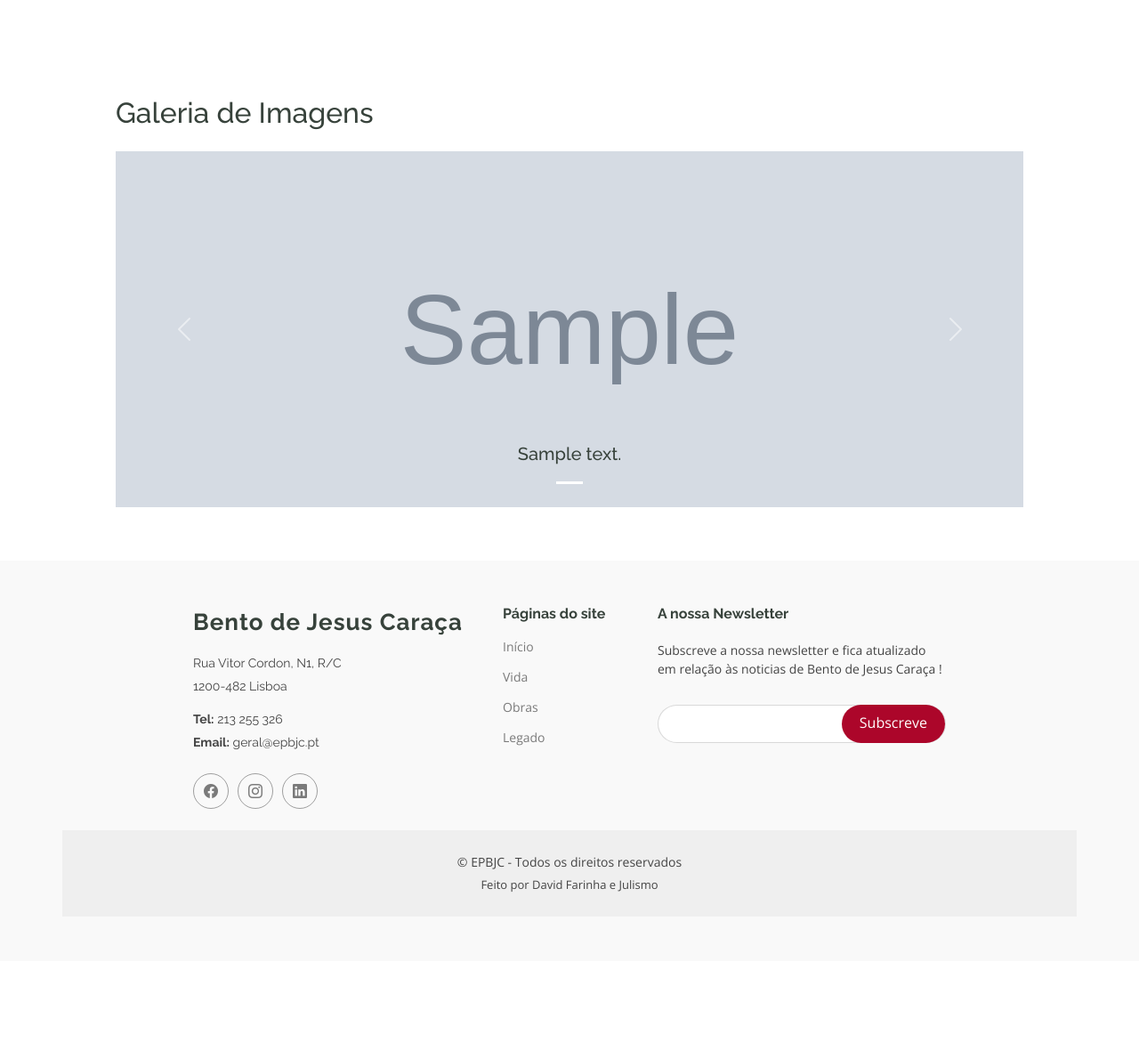
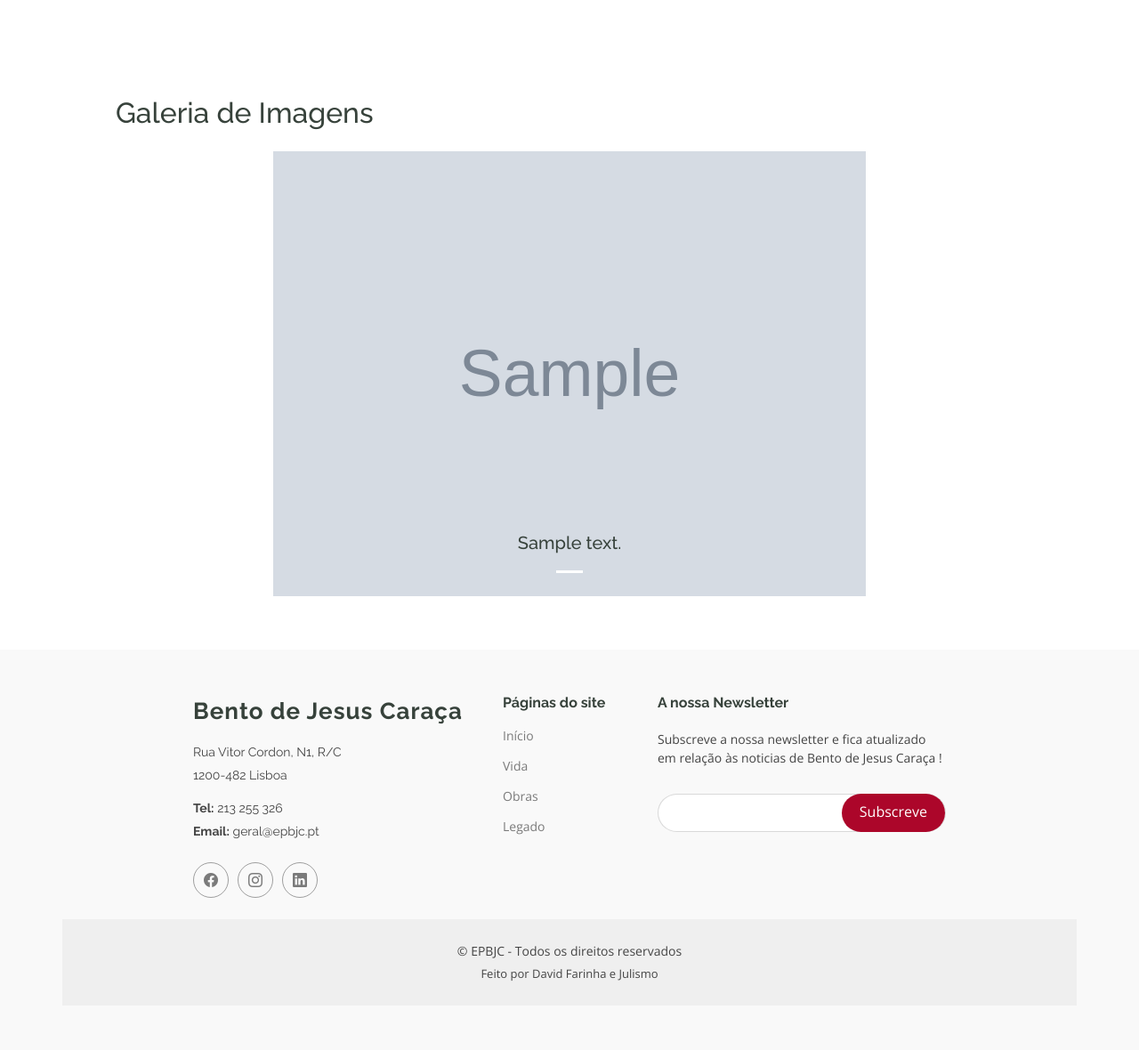
Before and after one commit to L2338/Bento_Jesus_Caraca-Frontend, a PHP site: page /retratos.php in a window 1280 px wide. Shown: the part 90-1270 px from the top of the page at 89% size. Before the commit the page ends 1120 px from the top, so only its background shows below. Run offline with PHP 8.4, Linux system fonts and the light colour scheme; tables that the repository leaves empty or names only in its code hold one stand-in row (values such as "Sample post"); grey boxes marked "Sample" are stand-in pictures.

Commit message:
update
update

```diff
--- a/retratos.php
+++ b/retratos.php
@@ -32,17 +32,16 @@ include('ConfigBD.php');
   <link href="assets/css/main.css" rel="stylesheet">
 
   <style>
-        <style>
     .carousel-container {
-        max-width: 400px; /* Largura reduzida do carrossel */
+        max-width: 350px; /* Largura reduzida do carrossel */
         margin: 0 auto; /* Centraliza o carrossel */
         max-height: 500px; /* Altura máxima menor */
         overflow: hidden;
     }
     .carousel-item img {
-        height: 400px; /* Altura muito pequena para as imagens */
-        object-fit: cover;
-        width: 100%;
+        height: 500px; /* Altura muito pequena para as imagens */
+        object-fit: contain;
+        width: 350px;
     }
 
     @media (max-width: 768px) {
@@ -50,7 +49,7 @@ include('ConfigBD.php');
             height: 100px; /* Altura ainda menor em dispositivos móveis */
         }
     }
-</style>
+
 
   </style>
 
```
Also changed, not shown: assets/img/retratos/retrato2.jpg, assets/img/retratos/retrato3.jpg, assets/img/retratos/retrato4.jpg.
